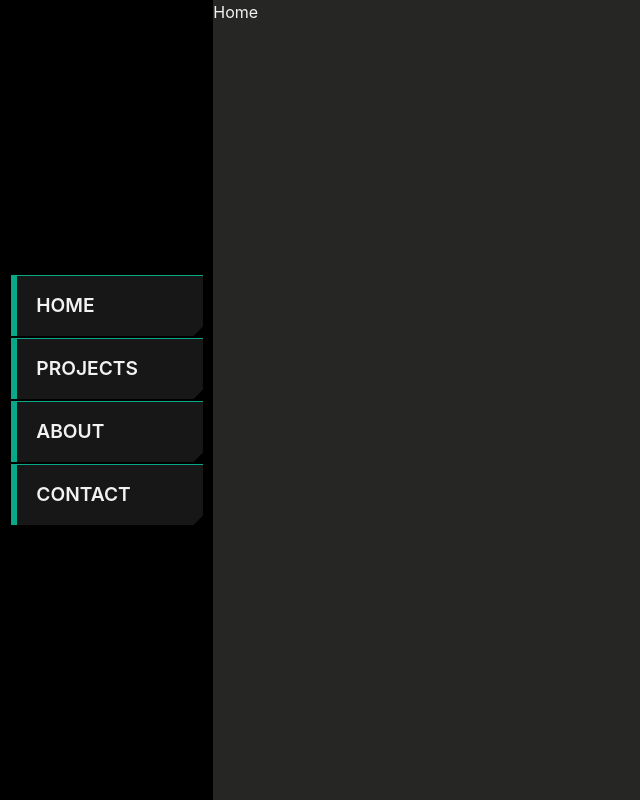
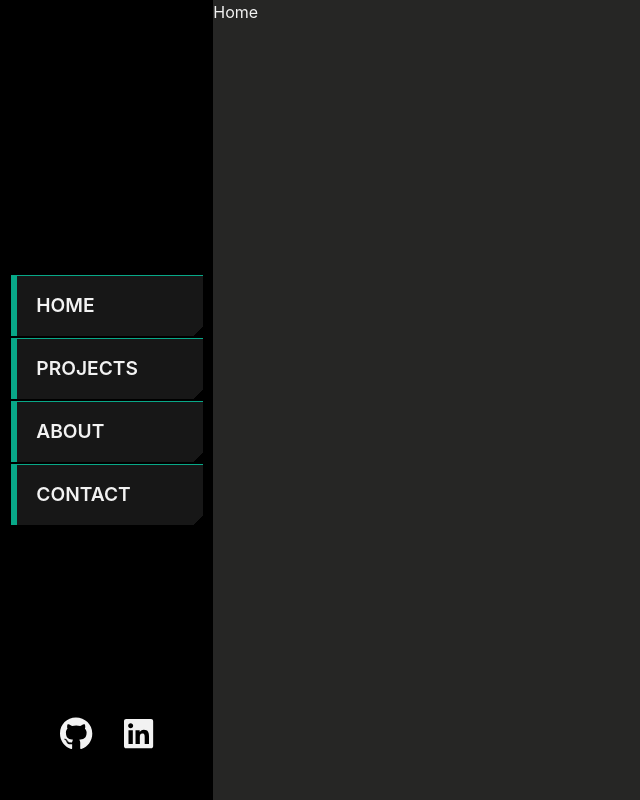
Before and after one commit to pabloff95/portfolio, a React (Vite) app: page / in a window 1280 px wide. Shown: the whole page, without its empty margins (0-640 px from the left). Built offline with nearby package versions, Linux system fonts and the light colour scheme.

Commit message:
Add github and linkedin section to side bar

```diff
--- /dev/null
+++ b/src/components/basic-components/External-link.tsx
@@ -0,0 +1,27 @@
+import React from "react";
+
+interface ExternalLinkProps {
+  url: string;
+  openNewPage?: boolean;
+  className?: string;
+  children?: any;
+}
+
+const ExternalLink: React.FC<ExternalLinkProps> = ({
+  url,
+  openNewPage = true,
+  className,
+  children,
+}) => {
+  return (
+    <a
+      href={url}
+      target={openNewPage ? "_blank" : ""}
+      className={`${className}`}
+    >
+      {children}
+    </a>
+  );
+};
+
+export default ExternalLink;
--- a/src/components/layout/Side-bar.tsx
+++ b/src/components/layout/Side-bar.tsx
@@ -1,4 +1,6 @@
 import MenuButton from "./Menu-button";
+import FaIcon from "../basic-components/Fa-icon";
+import ExternalLink from "../basic-components/External-link";
 
 export default function SideBar() {
   return (
@@ -10,7 +12,20 @@ export default function SideBar() {
         <MenuButton to="/about" text="ABOUT" />
         <MenuButton to="/contact" text="CONTACT" />
       </section>
-      <section className="row-span-1"></section>
+      <section className="row-span-1">
+        <div className="w-full h-full flex justify-center items-center gap-8">
+          <div className="h-1/4">
+            <ExternalLink url="https://github.com/pabloff95">
+              <FaIcon icon="fa-brands fa-github" className="h-full" />
+            </ExternalLink>
+          </div>
+          <div className="h-1/4">
+            <ExternalLink url="https://linkedin.com/in/pablo-fdezfdez">
+              <FaIcon icon="fa-brands fa-linkedin" className="h-full" />
+            </ExternalLink>
+          </div>
+        </div>
+      </section>
     </aside>
   );
 }
```
